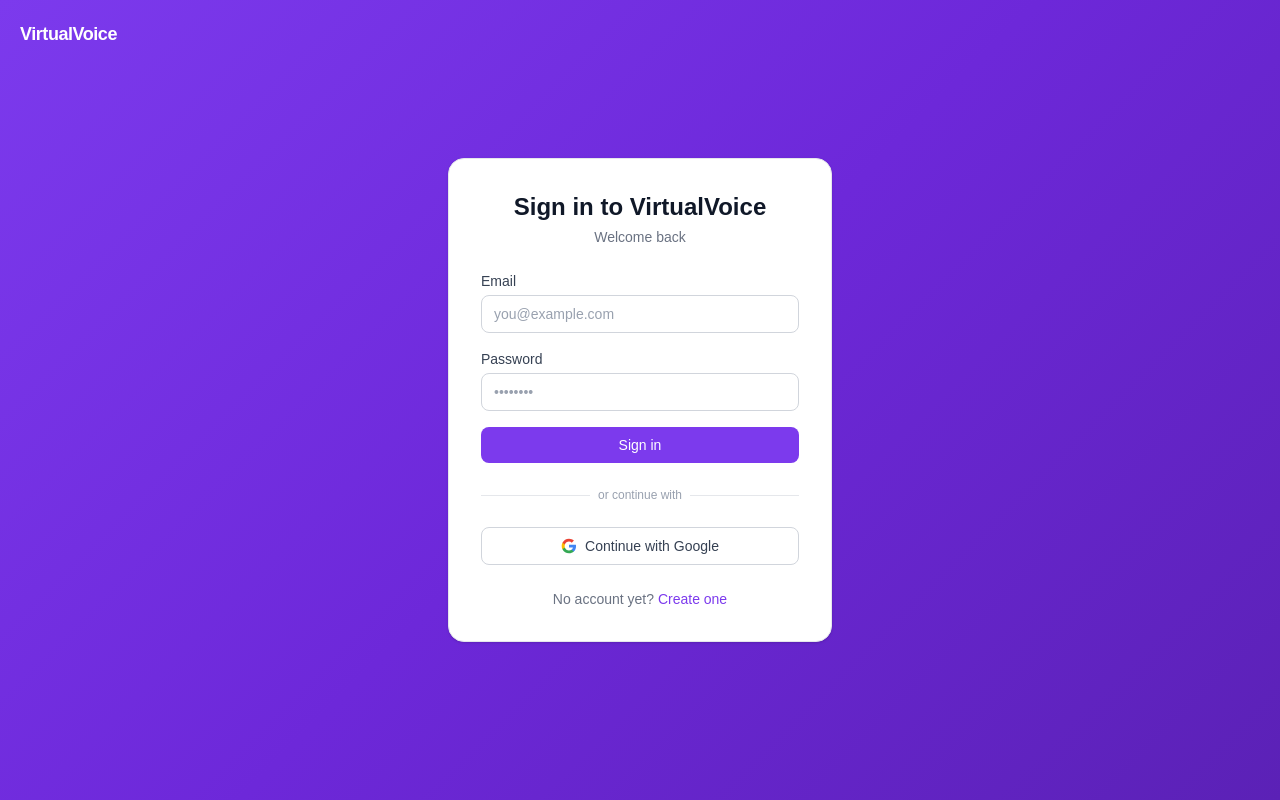
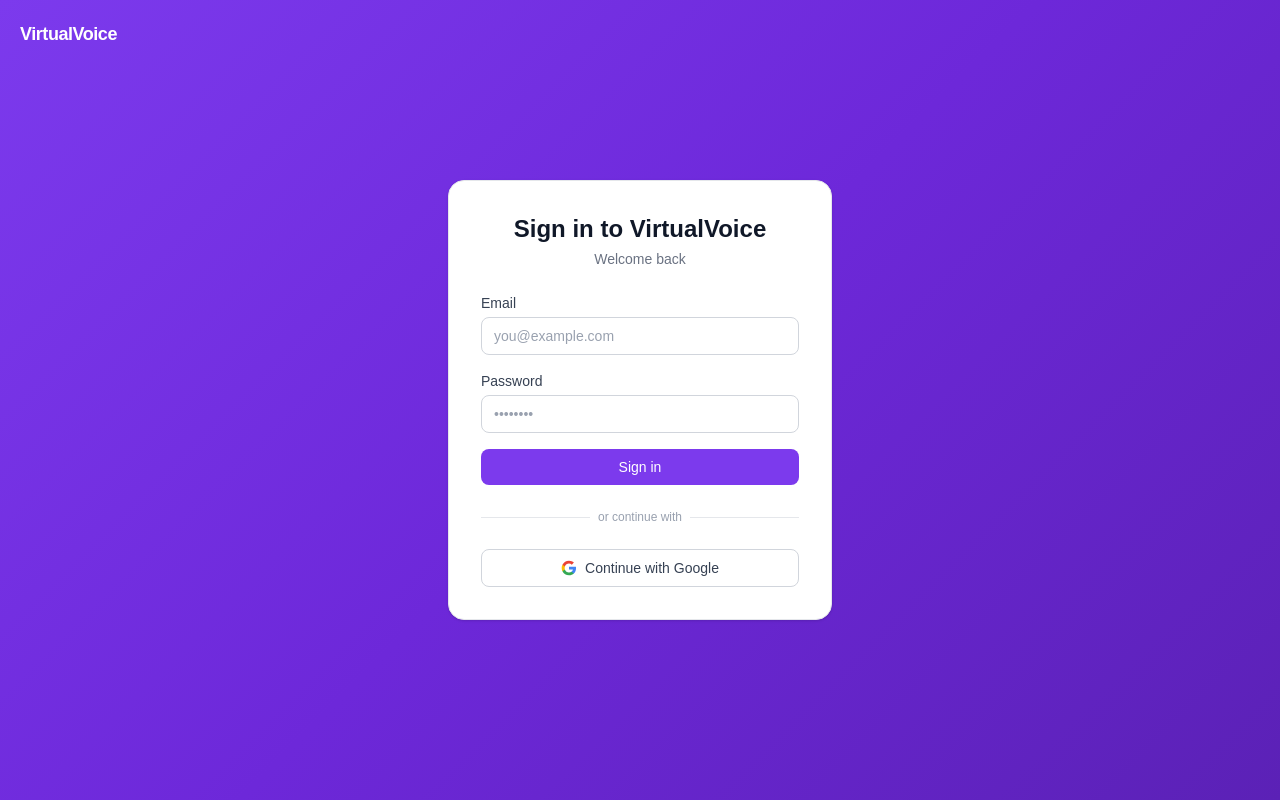
Before and after one commit to adelgadox/virtualvoice, a Next.js app in the folder frontend/: page /login in a window 1280 px wide. Built offline with nearby package versions, Linux system fonts and the light colour scheme.

Commit message:
fix: hide register link on login page

```diff
--- a/frontend/src/app/(auth)/login/page.tsx
+++ b/frontend/src/app/(auth)/login/page.tsx
@@ -3,7 +3,6 @@
 import { useState } from "react";
 import { signIn } from "next-auth/react";
 import { useRouter } from "next/navigation";
-import Link from "next/link";
 import SSOButtons from "@/components/ui/SSOButtons";
 
 export default function LoginPage() {
@@ -94,13 +93,6 @@
       </div>
 
       <SSOButtons />
-
-      <p className="text-center text-sm text-gray-500">
-        No account yet?{" "}
-        <Link href="/register" className="text-brand hover:underline font-medium">
-          Create one
-        </Link>
-      </p>
     </div>
   );
 }
```
